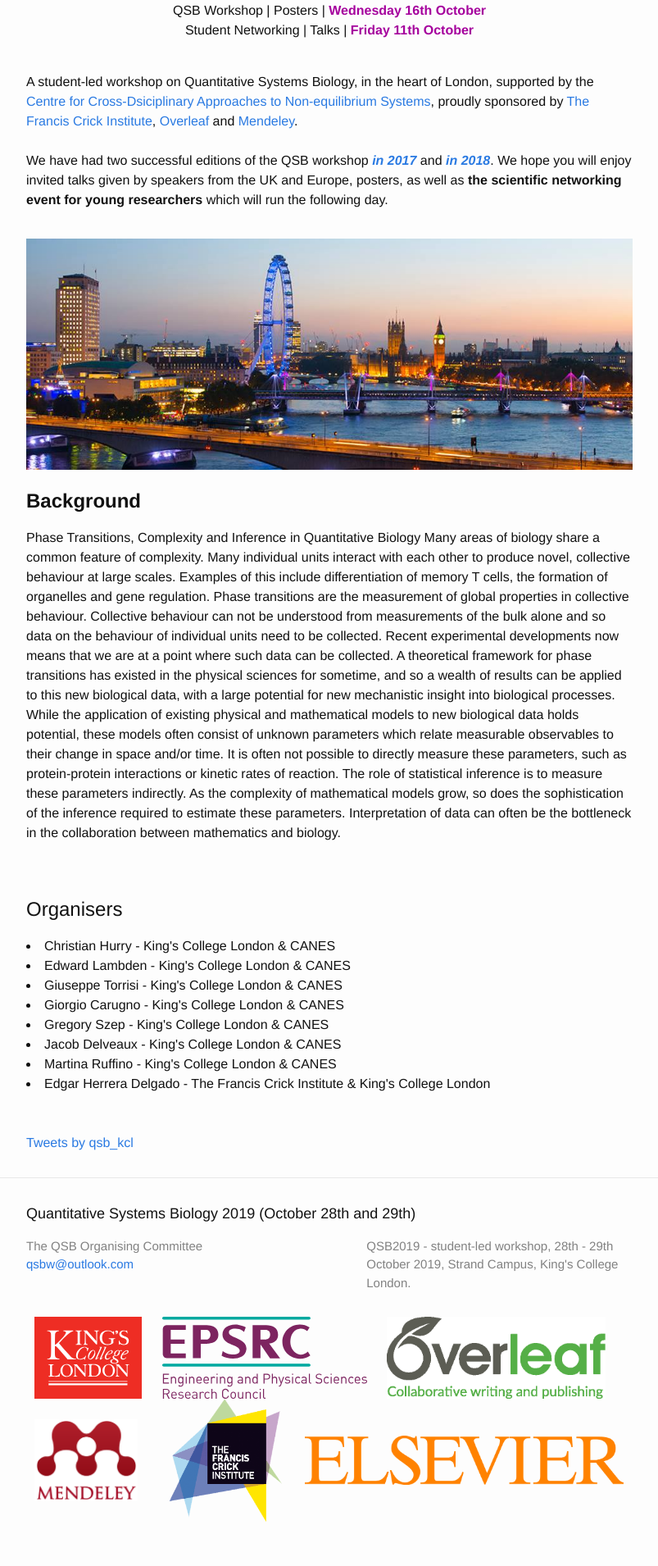
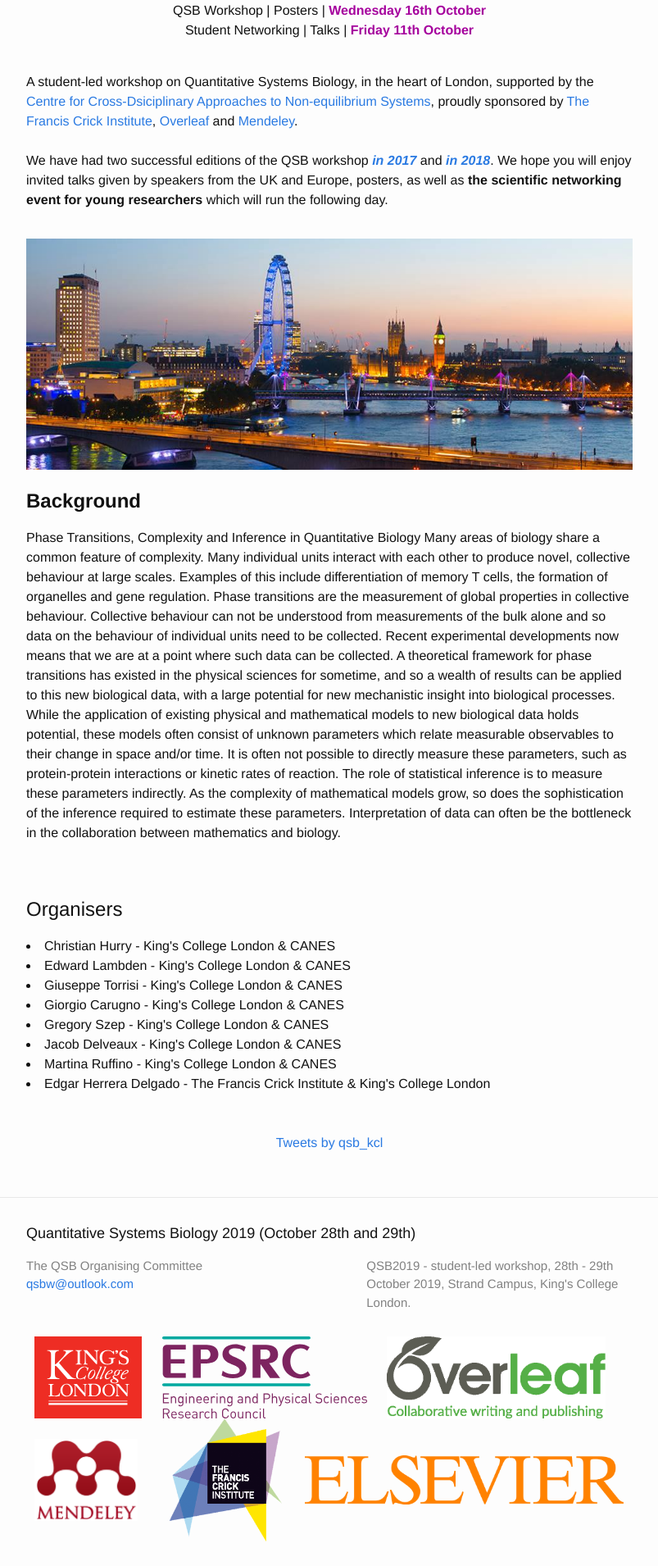
Before and after one commit to qsbworkshop/qsb2019, a Jekyll site: the page built from docs/index.md, in a window 1280 px wide. Shown: the part 778-2688 px from the top of the page at 82% size, without its empty margins (238-1041 px from the left). Built offline with Jekyll 4.4.1, drawn with Linux system fonts in a browser that asks for light colours; comment, search, counter and statistics services are not loaded; before the commit the page ends 2664 px from its top, so only the background shows below that.

Commit message:
Update home.html

```diff
--- a/docs/_layouts/home.html
+++ b/docs/_layouts/home.html
@@ -65,5 +65,7 @@ Many areas of biology share a common feature of complexity. Many individual unit
 
 <br>
 <br>
-<a class="twitter-timeline" data-width="300" data-height="600" href="https://twitter.com/qsb_kcl?ref_src=twsrc%5Etfw">Tweets by qsb_kcl</a> <script async src="https://platform.twitter.com/widgets.js" charset="utf-8"></script>
+<center>
+<a class="twitter-timeline" data-width="600" data-height="600" href="https://twitter.com/qsb_kcl?ref_src=twsrc%5Etfw">Tweets by qsb_kcl</a> <script async src="https://platform.twitter.com/widgets.js" charset="utf-8"></script>
+</center>
 <br>
```
